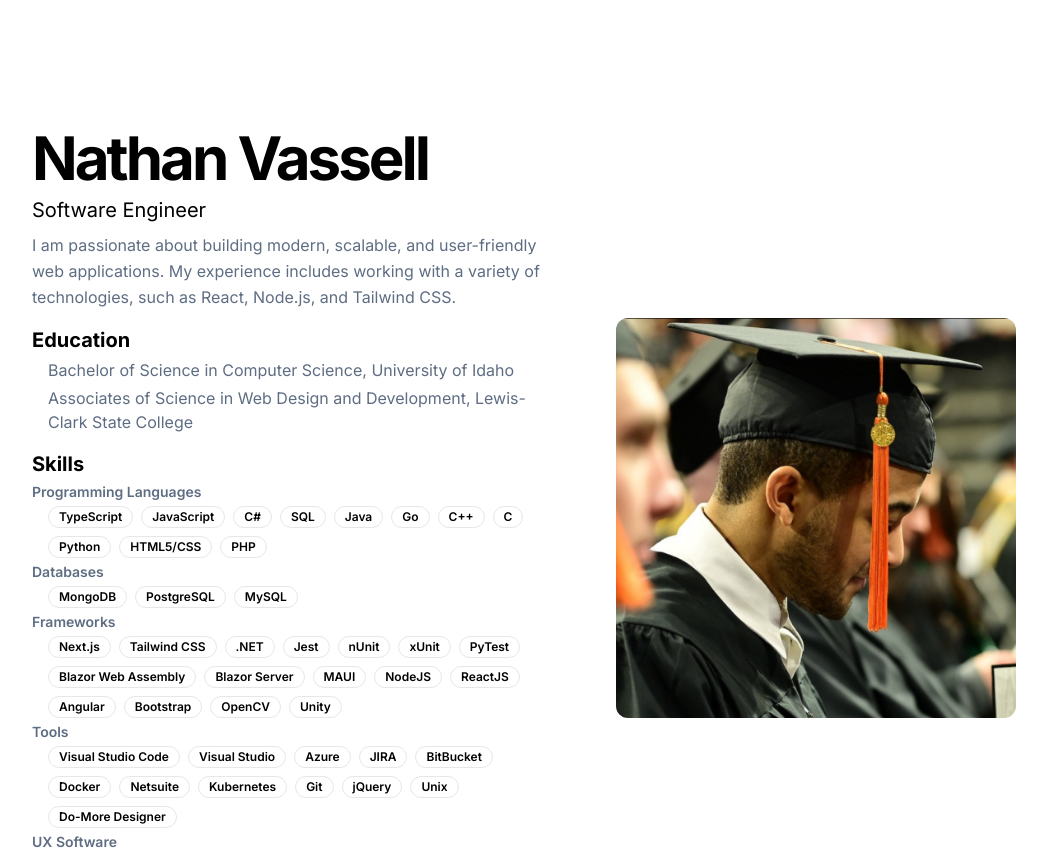
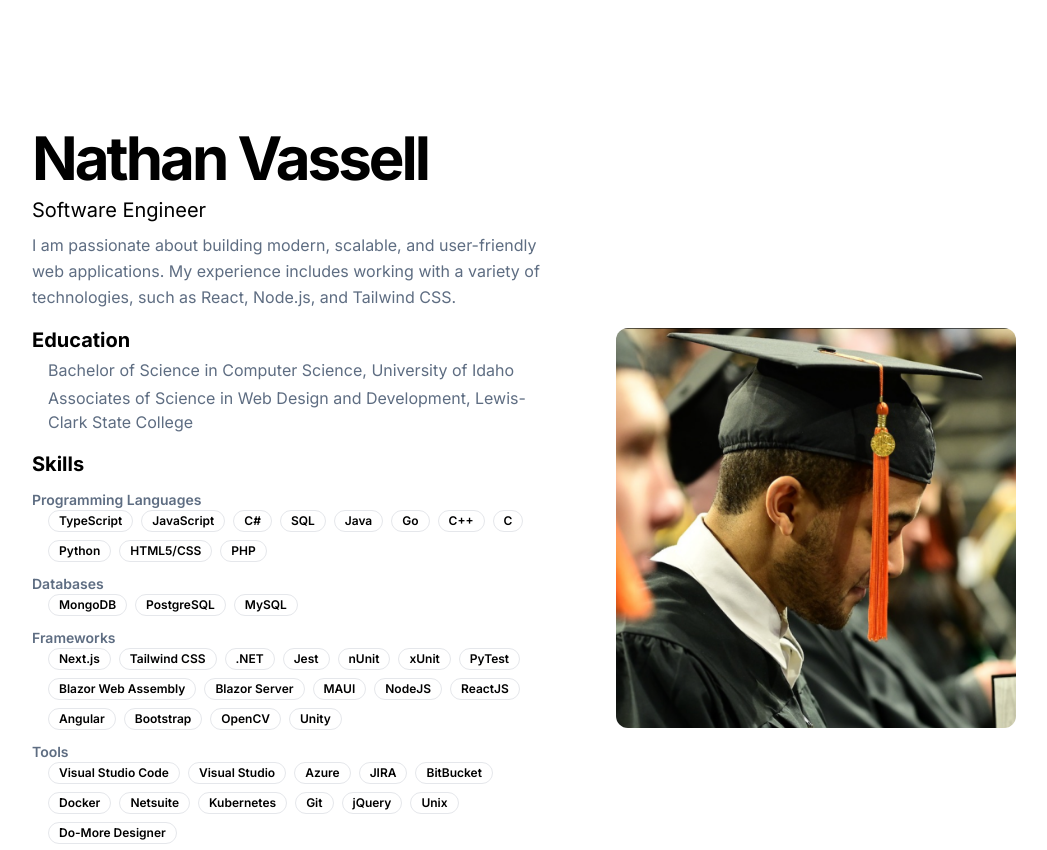
Before and after one commit to nvassell/portfolio, a Next.js app: page / in a window 1280 px wide. Shown: the top 850 px of the page, without its empty margins (88-1135 px from the left). Built offline with nearby package versions, Linux system fonts and the light colour scheme.

Commit message:
chore: Update SkillsSection and Badge components

```diff
--- a/src/components/SkillsSection.tsx
+++ b/src/components/SkillsSection.tsx
@@ -8,7 +8,7 @@ interface SkillsProps {
 
 export const SkillsSection: React.FC<SkillsProps> = ({ title, info }) => {
   return (
-    <>
+    <div className="mt-2">
       <h4 className="text-sm font-semibold text-muted">{title}</h4>
       <div className="flex flex-wrap gap-2 ml-4">
         {info.map((skill, index) => (
@@ -17,6 +17,6 @@ export const SkillsSection: React.FC<SkillsProps> = ({ title, info }) => {
           </Badge>
         ))}
       </div>
-    </>
+    </div>
   );
 };
--- a/src/components/ui/badge.tsx
+++ b/src/components/ui/badge.tsx
@@ -8,7 +8,7 @@ const badgeVariants = cva(
   {
     variants: {
       variant: {
-        primary: "transition duration-300 ease-in-out hover:bg-[hsl(0,0%,80%)]",
+        primary: "transition duration-300 ease-in-out hover:bg-[hsl(0,0%,92%)]",
         default:
           "border-transparent bg-primary text-primary-foreground hover:bg-primary/80",
         secondary:
```
